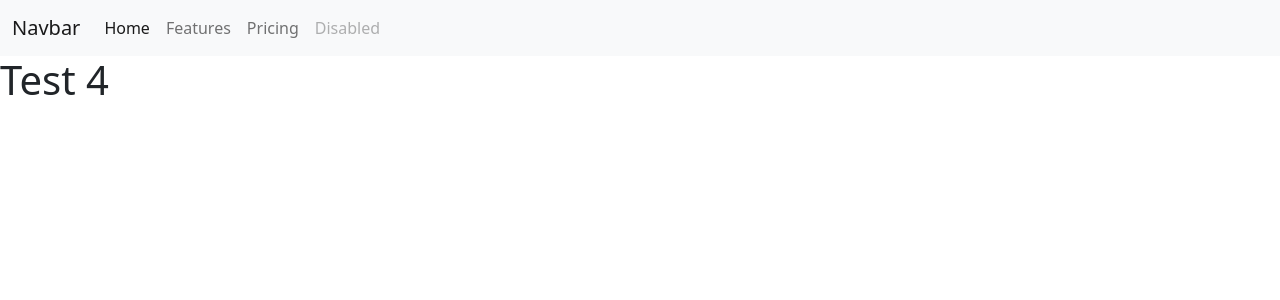
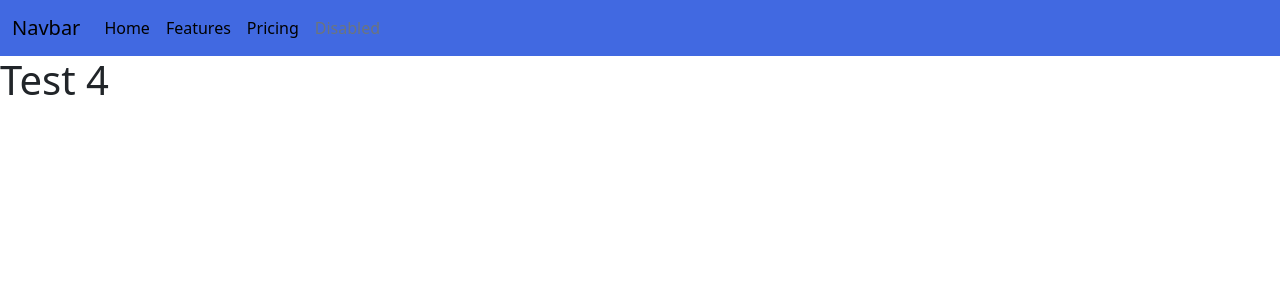
Before and after one commit to KavenStudent/Projet-Final, a PHP site: page / in a window 1280 px wide. Shown: the top 300 px of the page. Run offline with PHP 8.4, Linux system fonts and the light colour scheme.

Commit message:
nav-bar changed

```diff
--- a/Projet-Final/client/public/css/style.css
+++ b/Projet-Final/client/public/css/style.css
@@ -1,3 +1,8 @@
-.navbar{
-    background-color: rgb(0, 255, 255);
+.navbar-custom {
+    background-color: #4169E1;
+    color: black;
 }
+
+.text-color{
+    color: black;
+}
--- a/Projet-Final/serveur/pages/header.php
+++ b/Projet-Final/serveur/pages/header.php
@@ -1,15 +1,15 @@
-<nav class="navbar navbar-expand-lg navbar-light bg-light navbar">
-  <div class="container-fluid">
-    <a class="navbar-brand" href="#">Navbar</a>
+<nav class="navbar navbar-expand-lg navbar-custom test">
+  <div class="container-fluid ">
+    <a class="navbar-brand text-color" href="#">Navbar</a>
     <button class="navbar-toggler" type="button" data-bs-toggle="collapse" data-bs-target="#navbarNavAltMarkup" aria-controls="navbarNavAltMarkup" aria-expanded="false" aria-label="Toggle navigation">
       <span class="navbar-toggler-icon"></span>
     </button>
     <div class="collapse navbar-collapse" id="navbarNavAltMarkup">
       <div class="navbar-nav">
-        <a class="nav-link active" aria-current="page" href="#">Home</a>
-        <a class="nav-link" href="#">Features</a>
-        <a class="nav-link" href="#">Pricing</a>
-        <a class="nav-link disabled">Disabled</a>
+        <a class="nav-link active text-color" aria-current="page" href="#">Home</a>
+        <a class="nav-link text-color" href="#">Features</a>
+        <a class="nav-link text-color" href="#">Pricing</a>
+        <a class="nav-link disabled text-color">Disabled</a>
       </div>
     </div>
   </div>
--- a/Projet-Final/serveur/pages/references.html
+++ b/Projet-Final/serveur/pages/references.html
@@ -5,4 +5,4 @@
     <script src="Projet-Final/client/public/util/bootstrap-5.1.3-dist/js/bootstrap.min.js"></script>
     <link rel="stylesheet" href="Projet-Final/client/public/util/bootstrap-5.1.3-dist/css/bootstrap.min.css">
 
-    <link rel="stylesheet" href="Projet-Final/client/css/style.css">
+    <link rel="stylesheet" href="Projet-Final/client/public/css/style.css">
```
